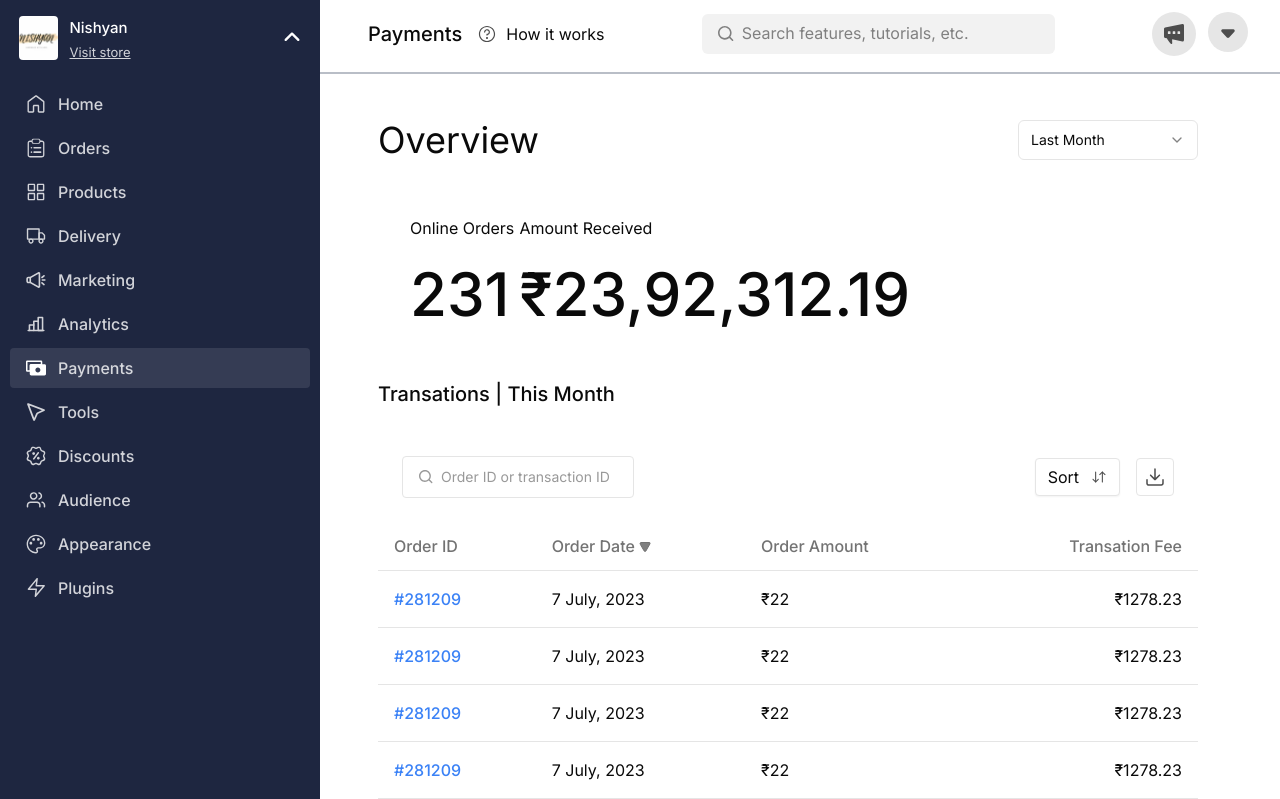
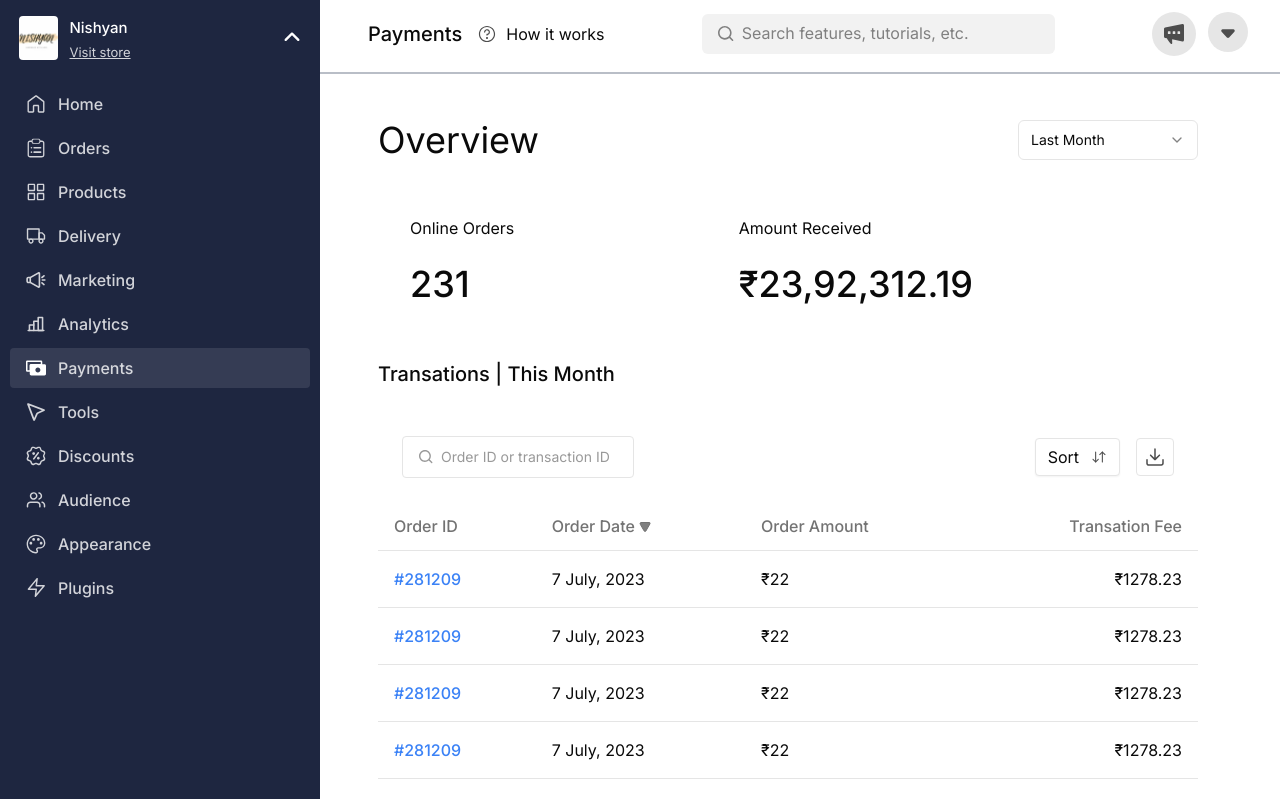
Before and after one commit to SuyashPatil-29/dukaan-submission, a Next.js app: page / in a window 1280 px wide. Shown: the top 799 px of the page. Built offline with nearby package versions, Linux system fonts and the light colour scheme.

Commit message:
Finished in under 2 hours

```diff
--- a/src/components/MainContent.tsx
+++ b/src/components/MainContent.tsx
@@ -25,14 +25,14 @@ const MainContent = (props: Props) => {
           </Select>
         </div>
 
-        <div className=" flex items-center md:justify-between justify-evenly md:pl-8 py-14 md:pr-72">
+        <div className=" flex items-center md:justify-between justify-evenly md:pl-8 py-14 md:pr-[225px]">
             <div className=" flex flex-col items-start gap-6">
             <h1>Online Orders</h1>
-            <h1 className=" md:text-6xl font-medium">231</h1>
+            <h1 className=" md:text-4xl font-medium">231</h1>
             </div>
             <div className=" flex flex-col items-start gap-6">
             <h1>Amount Received</h1>
-            <h1 className=" md:text-6xl font-medium">₹23,92,312.19</h1>
+            <h1 className=" md:text-4xl font-medium">₹23,92,312.19</h1>
             </div>
         </div>
 
```
